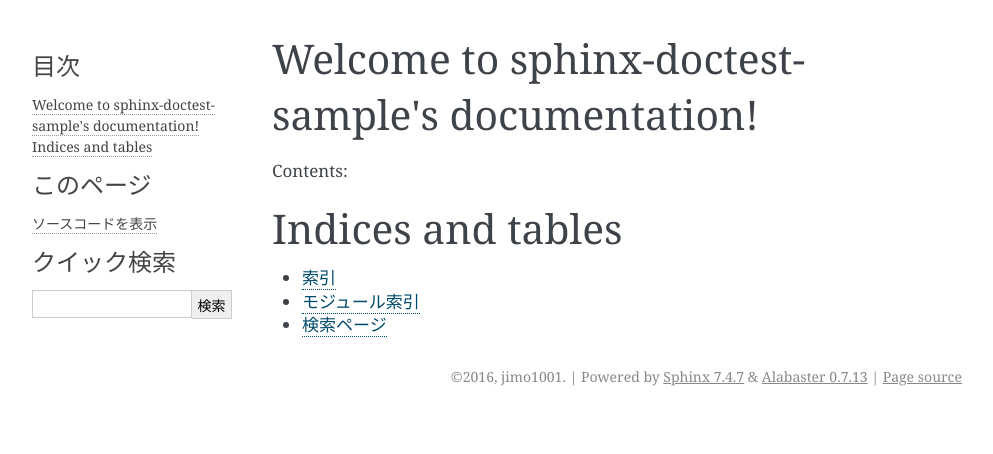
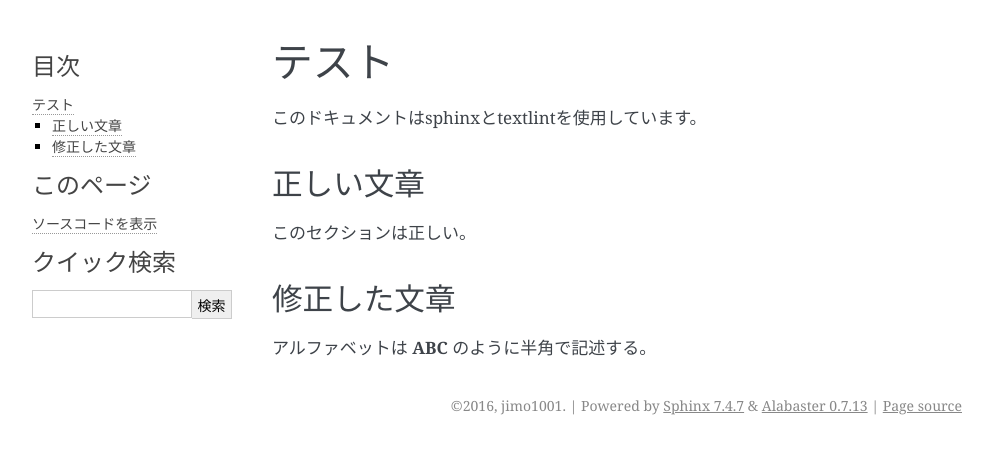
Before and after one commit to jimo1001/sphinx-doctest-sample, a Sphinx documentation site: the page built from source/index.rst, in a window 1280 px wide. Shown: the top 454 px of the page, without its empty margins (148-1141 px from the left). Built offline with Sphinx 7.4.7, drawn with Linux system fonts in a browser that asks for light colours.

```diff
--- a/source/index.rst
+++ b/source/index.rst
@@ -1,21 +1,16 @@
-.. sphinx-doctest-sample documentation master file, created by
-   sphinx-quickstart on Fri Apr  8 17:20:17 2016.
-   You can adapt this file completely to your liking, but it should at least
-   contain the root `toctree` directive.
+======
+テスト
+======
 
-Welcome to sphinx-doctest-sample's documentation!
-=================================================
-
-Contents:
-
-.. toctree::
-   :maxdepth: 2
+このドキュメントはsphinxとtextlintを使用しています。
 
 
+正しい文章
+==========
 
-Indices and tables
-==================
+このセクションは正しい。
 
-* :ref:`genindex`
-* :ref:`modindex`
-* :ref:`search`
+修正した文章
+============
+
+アルファベットは **ABC** のように半角で記述する。
--- a/source/sample.rst
+++ /dev/null
@@ -1,16 +0,0 @@
-======
-テスト
-======
-
-このドキュメントはsphinxとtextlintを使用しています。
-
-
-正しい文章
-==========
-
-このセクションは正しい。
-
-修正した文章
-============
-
-アルファベットは **ABC** のように半角で記述する。
```
Also changed, not shown: .travis.yml.
